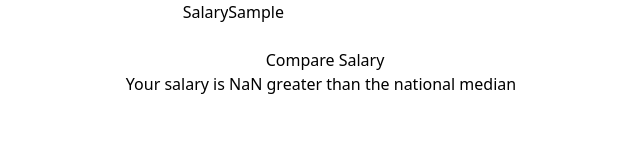
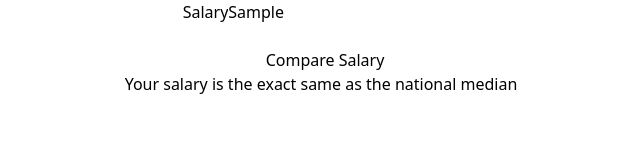
Before and after one commit to cupton15/reality-check, a React (Create React App) app: page / in a window 1280 px wide. Both pictures are taken after typing "Sample" into the empty fields and a click on the button "Compare Salary". Shown: the top 163 px of the page, without its empty margins (319-959 px from the left). Built offline with nearby package versions, Linux system fonts and the light colour scheme.

Commit message:
got salary results working

```diff
--- a/src/components/salary results/SalaryResults.tsx
+++ b/src/components/salary results/SalaryResults.tsx
@@ -1,5 +1,5 @@
 import React from 'react';
-import ukJobData from '../../data/UK 2020 salaries.json';
+import ukJobData from '../../data/UK salaries.json';
 import JobInformation from '../../types/JobInformation';
 
 type ResultProps = {
@@ -10,10 +10,14 @@ export default function SalaryResults({ jobInfo }: ResultProps) {
   const medianPercentage: number =
     (jobInfo.salary / ukJobData.fullTime[0].medianSalary) * 100;
 
-  const percentageText: string =
-    medianPercentage < 100
-      ? `${(100 - medianPercentage).toFixed(2)}% lower`
-      : `${(medianPercentage - 100).toFixed(2)} greater`;
+  let resultText: string;
+  if (medianPercentage < 100) {
+    resultText = `${(100 - medianPercentage).toFixed(2)}% lower than`;
+  } else if (medianPercentage > 100) {
+    resultText = `${(medianPercentage - 100).toFixed(2)}% higher than`;
+  } else {
+    resultText = 'the exact same as';
+  }
 
-  return <span>Your salary is {percentageText} than the national median</span>;
+  return <span>Your salary is {resultText} the national median</span>;
 }
--- a/src/data/UK 2020 salaries.json
+++ /dev/null
@@ -1,8 +0,0 @@
-{
-  "fullTime": [
-    {
-      "location": "United Kingdom",
-      "medianSalary": 31461
-    }
-  ]
-}
--- /dev/null
+++ b/src/data/UK salaries.json
@@ -0,0 +1,22 @@
+{
+  "fullTime": [
+    {
+      "location": "United Kingdom",
+      "medianSalary": 31461,
+      "percentiles": [
+        {
+          "10th": 18001,
+          "20th": 21155,
+          "25th": 22745,
+          "30th": 24344,
+          "40th": 27717,
+          "60th": 35740,
+          "70th": 40922,
+          "75th": 44119,
+          "80th": 47928,
+          "90th": 62589
+        }
+      ]
+    }
+  ]
+}
```
Also changed, not shown: 2 other files (tests, documents, lock files or other folders).
